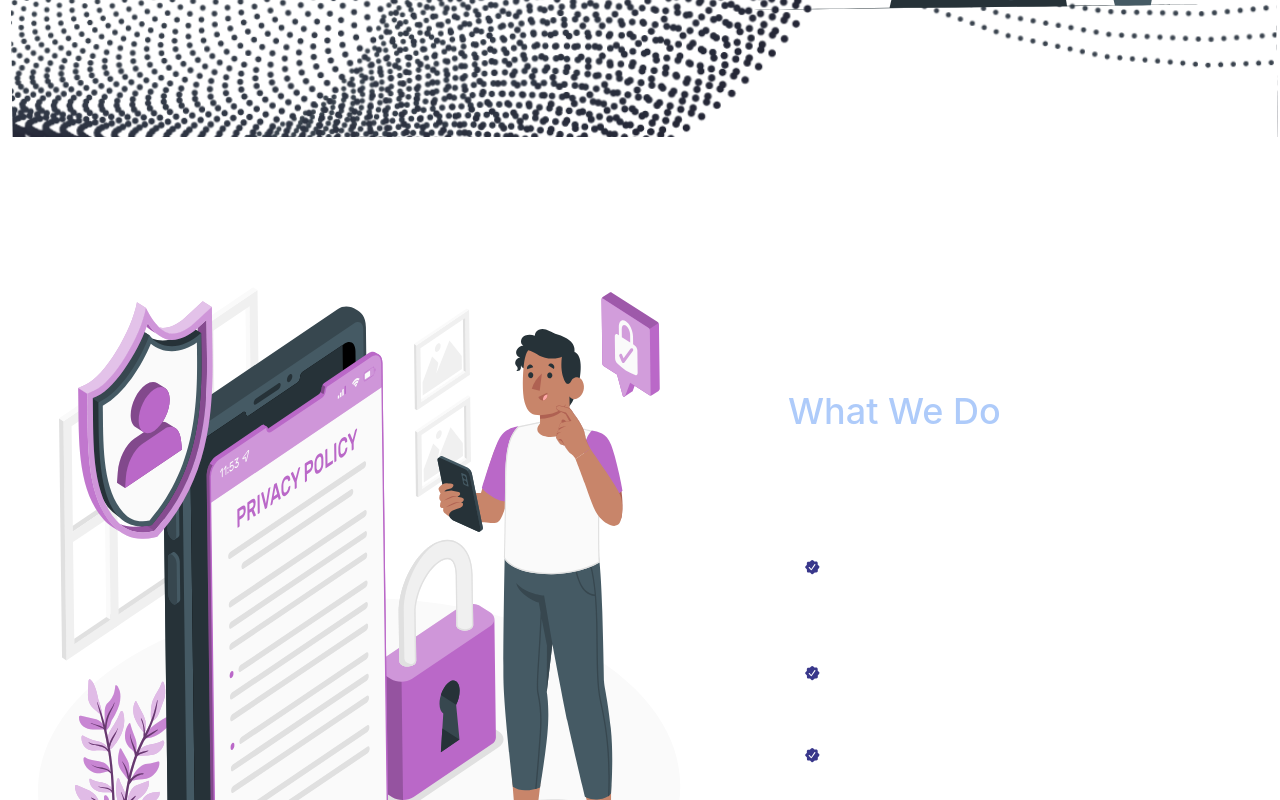
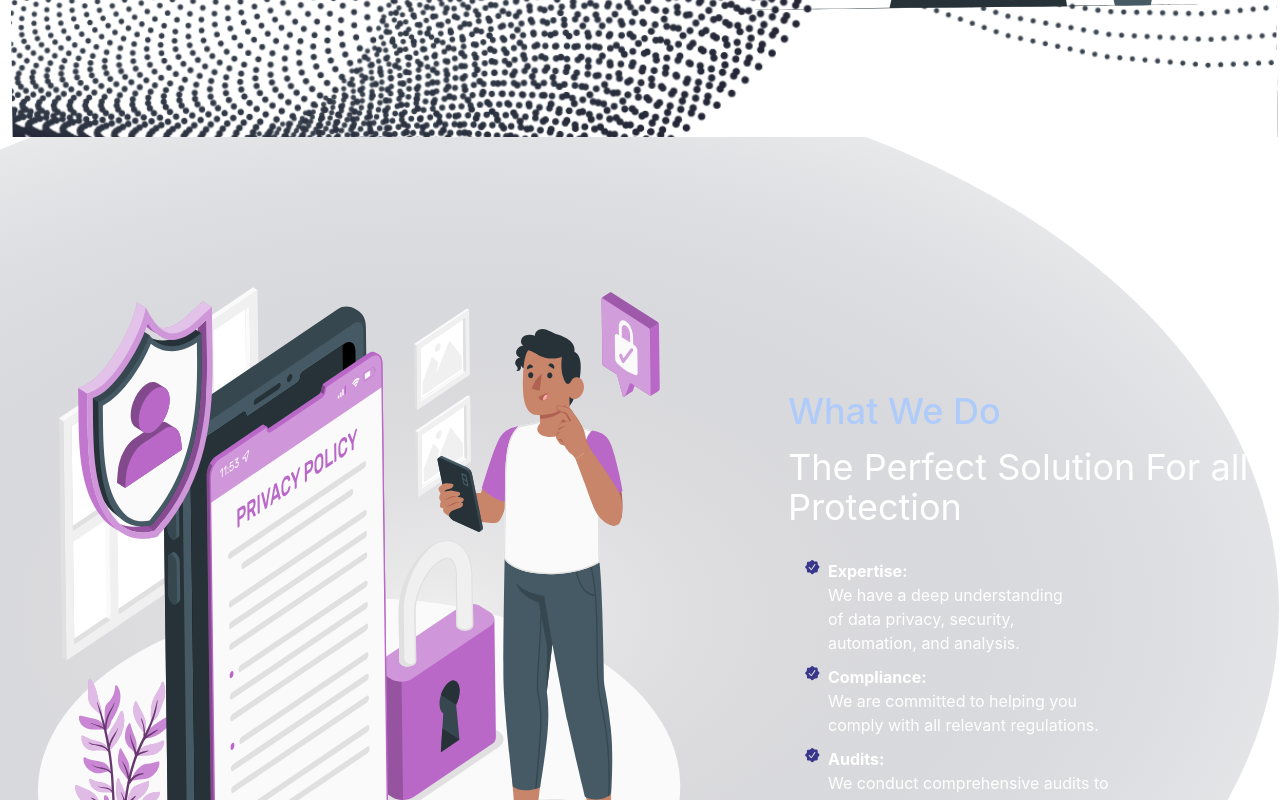
Before and after one commit to Ottaht1/Michestar-, a React (Vite) app: page / in a window 1280 px wide. Shown: the part 740-1540 px from the top of the page. Built offline with nearby package versions, Linux system fonts and the light colour scheme; no server answers.

Commit message:
fix:implement eclispe on the landing page and about svg

```diff
--- a/package.json
+++ b/package.json
@@ -1,5 +1,5 @@
 {
-  "name": "mypayble_website",
+  "name": "michestar_website",
   "private": true,
   "version": "0.0.0",
   "type": "module",
--- a/src/pages/AboutUs.jsx
+++ b/src/pages/AboutUs.jsx
@@ -12,6 +12,7 @@ import rectangle1 from "../assets/rectangle1.svg";
 import rectangle2 from "../assets/rectangle2.svg";
 import rectangle4 from "../assets/rectangle4.svg";
 import rectangle5 from "../assets/rectangle5.svg";
+import Eclipse from "../assets/Eclipse.svg";
 
 const AboutPage = () => {
   return (
@@ -215,7 +216,12 @@ const AboutPage = () => {
 
         <section className="text-gray-600 body-font">
           <div className="container mx-auto flex px-5 py-24 md:flex-row flex-col items-center">
-            <div className="lg:max-w-2xl lg:w-full md:w-3/4 w-full mb-10 md:mb-0">
+            <div className="lg:max-w-2xl lg:w-full md:w-3/4 w-full mb-10 md:mb-0"
+            style={{
+              backgroundImage: `url(${Eclipse})`,
+              backgroundSize: "200rem",
+              backgroundPosition: "left",
+            }}>
               <img
                 src={Aboutsvg}
                 alt="A descriptive alternative text"
--- a/src/pages/LandingPage.jsx
+++ b/src/pages/LandingPage.jsx
@@ -55,7 +55,13 @@ const LandingPage = () => {
         </div>
       </section>
 
-      <section className="text-gray-600 body-font">
+      <section className="text-gray-600 body-font"
+      style={{
+        backgroundImage: `url(${Eclipse})`,
+        backgroundSize: "105rem",
+        backgroundPosition: "right",
+      }}
+      >
         <div className="container mx-auto flex px-5 py-24 md:flex-row flex-col items-center">
           <div className="lg:max-w-2xl lg:w-full md:w-3/4 w-full mb-10 md:mb-0">
             <img
```
Also changed, not shown: 1 other file (tests, documents, lock files or other folders).
